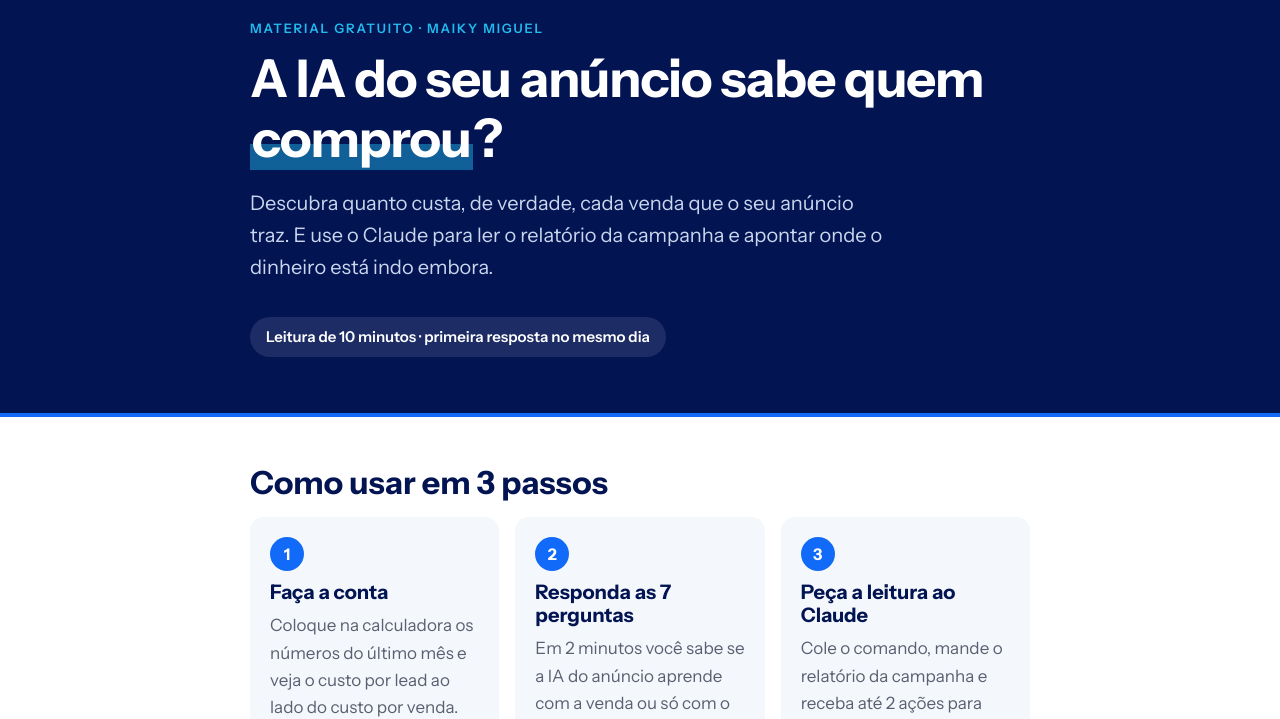
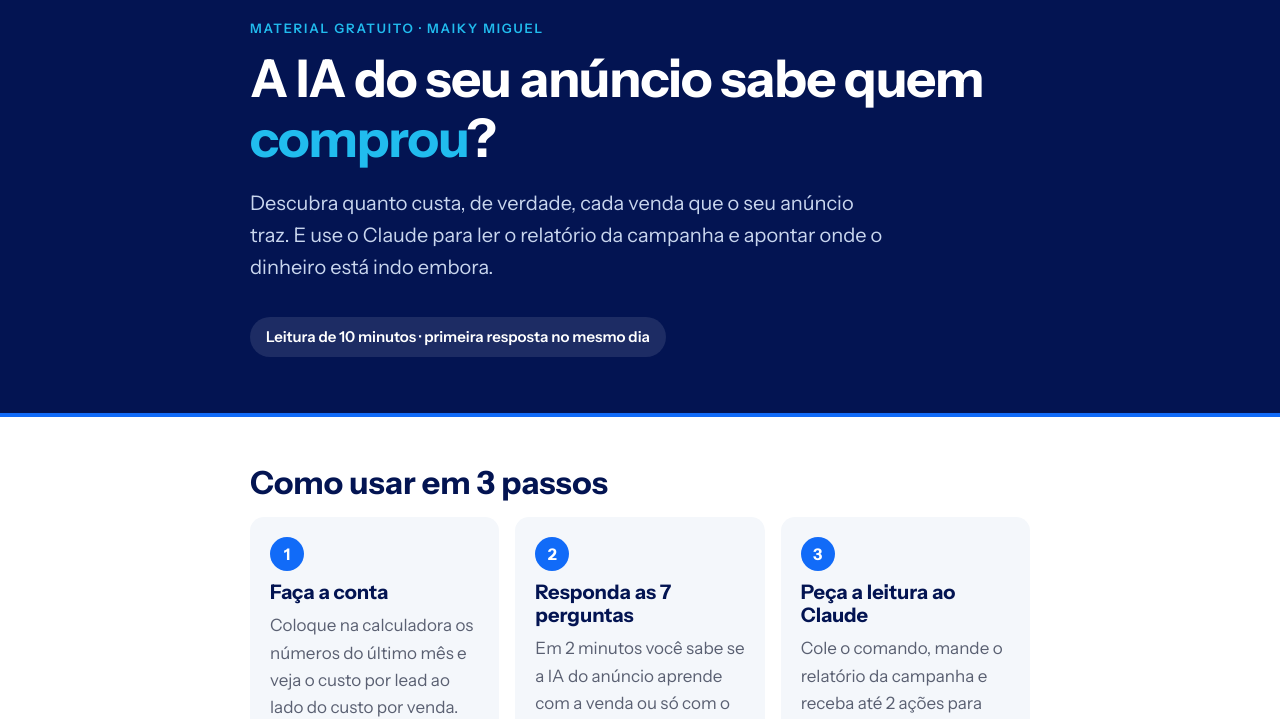
Before and after one commit to zayvonbusiness/materiais, a plain HTML site: page anuncio-ia/index.html in a window 1280 px wide. Shown: the part 88-807 px from the top of the page. Drawn offline with Linux system fonts and the light colour scheme.

Commit message:
Titulo sem tarja anuncio-ia

```diff
--- a/anuncio-ia/index.html
+++ b/anuncio-ia/index.html
@@ -32,7 +32,7 @@
   .capa{background:var(--azul-escuro);padding:40px 0 56px;border-bottom:4px solid var(--azul)}
   .capa .logo{height:26px;display:block;margin-bottom:44px}
   .capa .eyebrow{color:var(--ciano)}
-  .capa .mark{background:linear-gradient(transparent 58%, rgba(33,188,238,.45) 58%)}
+  .capa .mark{background:none;color:var(--ciano);padding:0}
   .capa .promessa{font-size:20px;color:#C9D6EE;margin-top:18px;max-width:640px}
   .tempo{display:inline-block;margin-top:20px;background:rgba(255,255,255,.1);color:#fff;font-weight:600;border-radius:999px;padding:8px 16px;font-size:15px}
 
```
